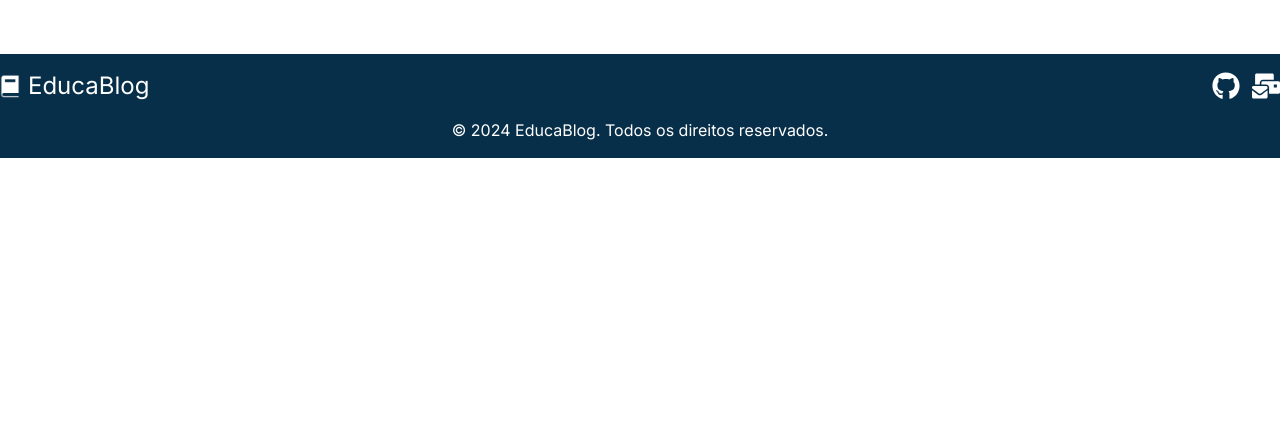
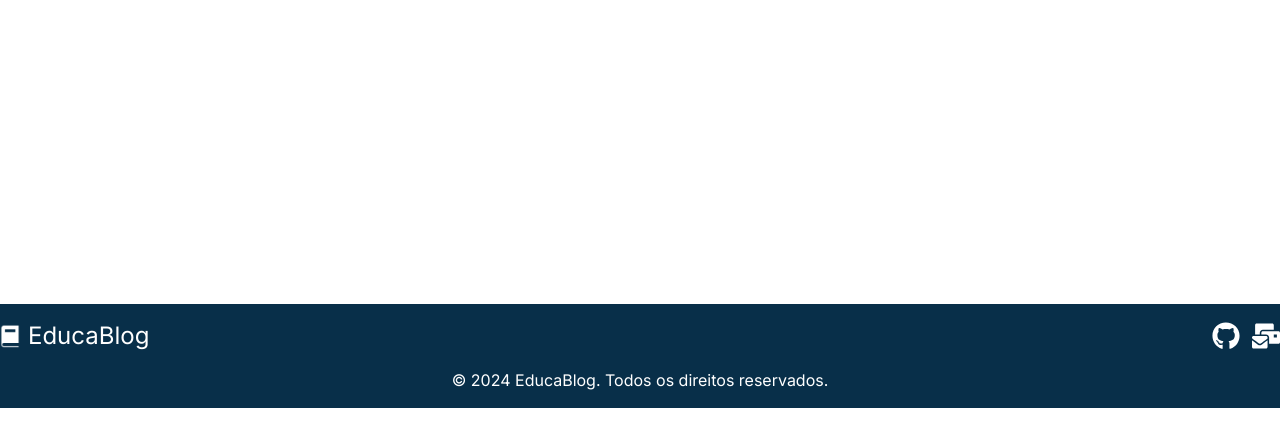
Before and after one commit to IgorFollador/educablog-web, a Next.js app: page / in a window 1280 px wide. Shown: the part 392-837 px from the top of the page. After the commit the page ends 800 px from the top, so only its background shows below. Built offline with nearby package versions, Linux system fonts and the light colour scheme; no server answers.

Commit message:
fix: - Fit to footer go to bottom of page

```diff
--- a/src/app/admin/layout.tsx
+++ b/src/app/admin/layout.tsx
@@ -49,11 +49,13 @@
 
   return (
     <>
-      <Header isLoggedIn={session ? true : false} />
-      <main className="flex-grow pt-16">
-        {children}
-      </main>
-      <Footer />
+      <div className="flex flex-col min-h-screen">
+        <Header isLoggedIn={!!session} />
+        <main className="flex-grow pt-16">
+          {children}
+        </main>
+        <Footer />
+    </div>
     </>
   );
 
--- a/src/app/page.tsx
+++ b/src/app/page.tsx
@@ -6,11 +6,13 @@
 
 const Index = () => {
   return (
-    <>
+    <div className="flex flex-col min-h-screen">
       <Header />
-      <Home />
-      <Footer/>
-    </>
+      <main className="flex-grow">
+        <Home />
+      </main>
+      <Footer />
+    </div>
   );
 };
 
```
